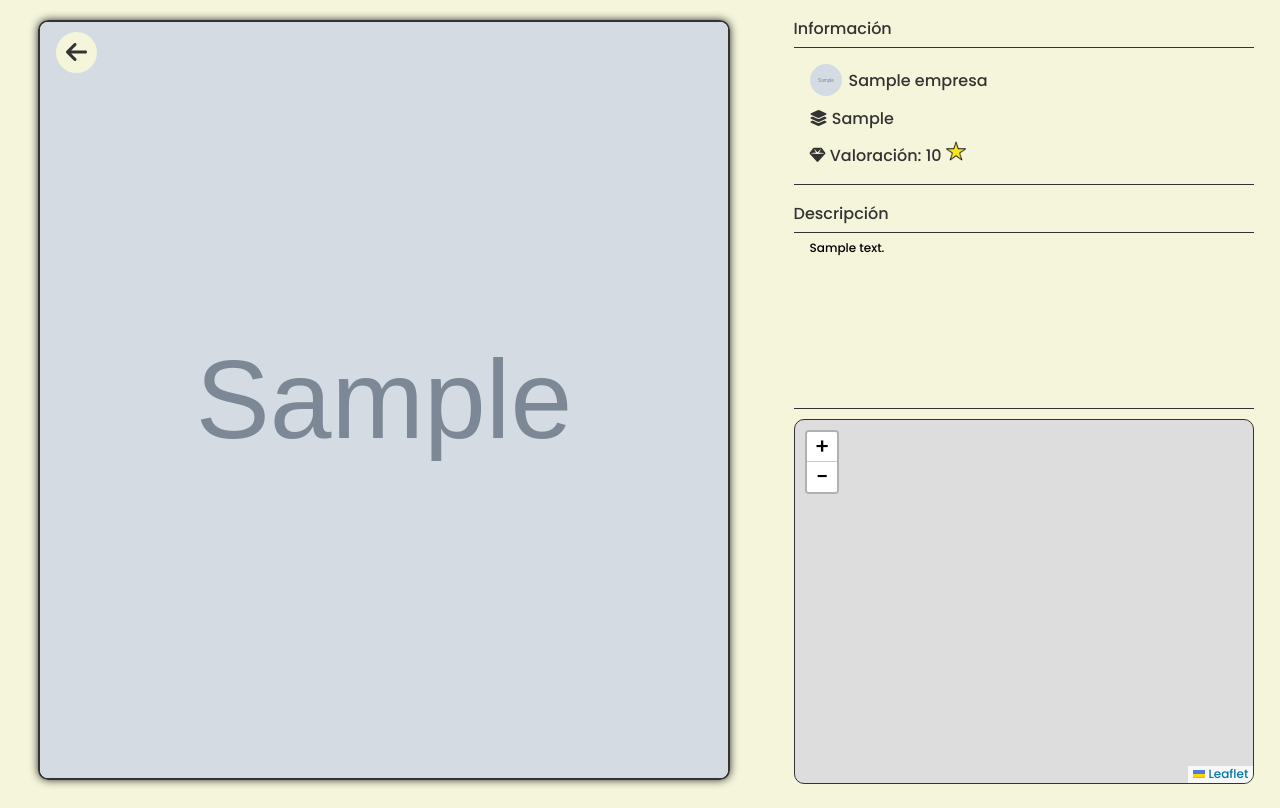
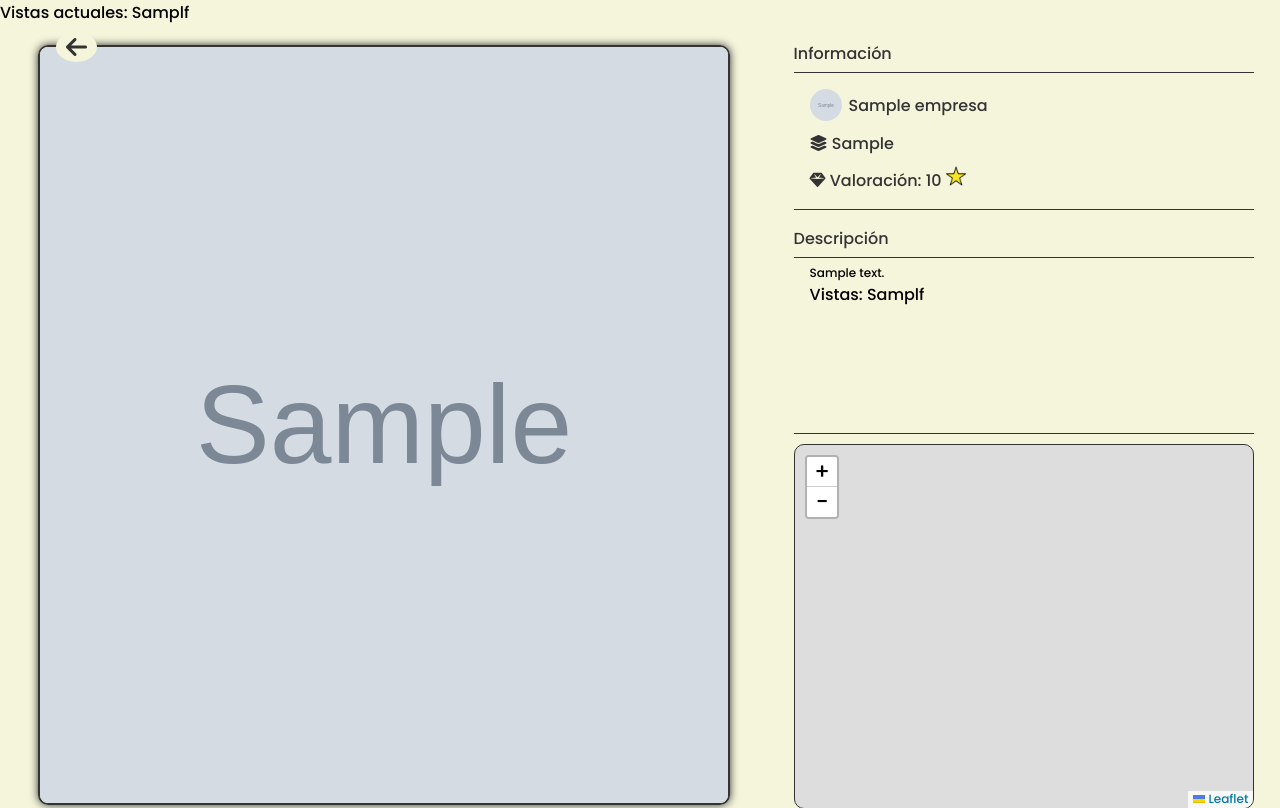
Before and after one commit to Ozaris/Proyecto2, a PHP site: page /PublicacionD.php in a window 1280 px wide. Shown: the top 808 px of the page. Run offline with PHP 8.4, Linux system fonts and the light colour scheme; the visitor is signed in with stand-in values (Sample User, id 1); tables that the repository leaves empty or names only in its code hold one stand-in row (values such as "Sample post"); grey boxes marked "Sample" are stand-in pictures; some libraries are stand-ins or nearby versions.

Commit message:
Vistas PublicacionD.php

```diff
--- a/PublicacionD.php
+++ b/PublicacionD.php
@@ -58,6 +58,71 @@ if ($id_prod) {
     // Verifica si la URL de origen está disponible
 
 
+
+
+
+
+
+$limite_vistas_por_sesion = 1;
+$tiempo_ventana = 60;
+
+
+if ($id_prod) {
+
+    $vistas = 0;
+
+
+    $cons = "SELECT vistas FROM publicacion_prod WHERE id_prod='$id_prod'";
+    $resp = $con->query($cons);
+
+
+    if ($fila = $resp->fetch_assoc()) {
+        $vistas = $fila['vistas'];
+    }
+
+
+    $cookie_name = "vistas_publicacion_" . $id_prod;
+    $hora_actual = time();
+
+
+    if (isset($_COOKIE[$cookie_name])) {
+        $ultima_vista = $_COOKIE[$cookie_name];
+
+
+        if ($hora_actual - $ultima_vista < $tiempo_ventana) {
+
+            echo "<p>Límite de vistas alcanzado para esta publicación. Vistas actuales: " . $vistas . "</p>";
+        } else {
+
+            $vistas++;
+
+
+            $act = "UPDATE publicacion_prod SET vistas='$vistas' WHERE id_prod='$id_prod'";
+            if (mysqli_query($con, $act)) {
+
+                setcookie($cookie_name, $hora_actual, $hora_actual + $tiempo_ventana, "/");
+
+
+                echo "<p>Vistas actuales: " . $vistas . "</p>";
+            }
+        }
+    } else {
+
+        $vistas++;
+
+
+        $act = "UPDATE publicacion_prod SET vistas='$vistas' WHERE id_prod='$id_prod'";
+        if (mysqli_query($con, $act)) {
+
+            setcookie($cookie_name, $hora_actual, $hora_actual + $tiempo_ventana, "/");
+
+
+            echo "<p>Vistas actuales: " . $vistas . "</p>";
+        }
+    }
+}
+
+
 }
 ?>
 
@@ -89,6 +154,9 @@ if ($id_prod) {
         <div class="divtitulodescripcion2"><h2 class="titulopubliD2">Descripción</h2></div>
         <div class="divdescripcionpubliD">
             <p class="letraspubliDdesc"><?php echo $desc_emp; ?></p>
+            <div id="contador">
+                <p><?php echo "Vistas: ".$vistas?></p>
+        </div>
         </div>
         <div class="divmapapubliD" id="map"></div>
     </div>
@@ -201,5 +269,10 @@ $(document).ready(function() {
 });
 </script>
 
+ <script src="https://ajax.googleapis.com/ajax/libs/jquery/3.7.1/jquery.min.js"></script>
+     <script src="https://code.jquery.com/jquery-3.6.0.min.js"></script>
+<script src="lib/jquery.js"></script>
+<script src="jquery-2.1.3.js"></script>
+
 </body>
 </html>
```
Also changed, not shown: img_usr/imagenes-de-perfil-de-stitch-op68diwerulj7i1r.jpg (added).
